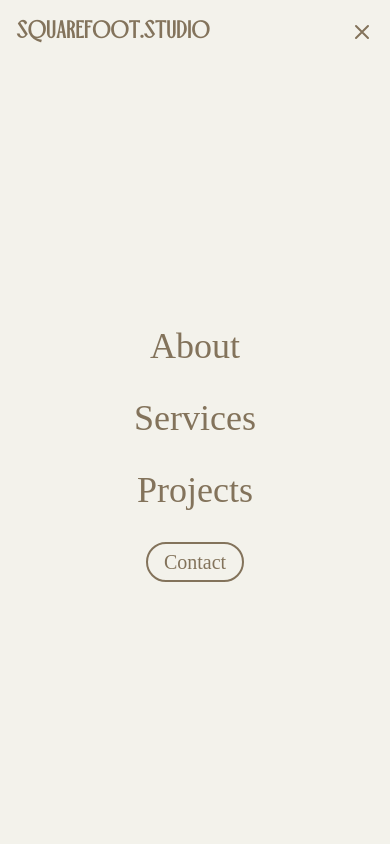
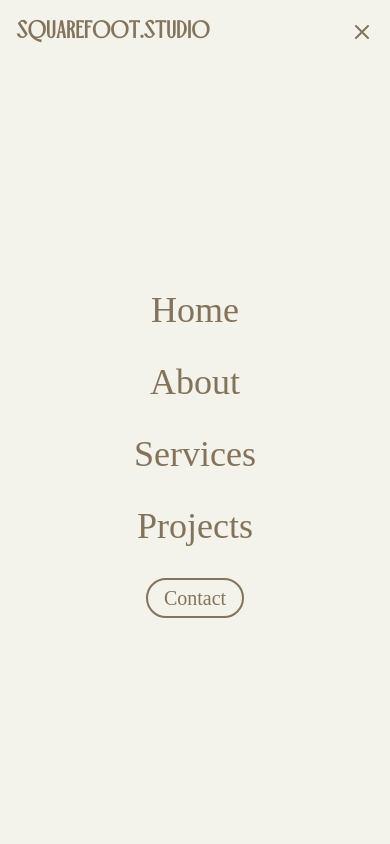
Before and after one commit to Keyurrr14/SquareFoot.studio, a React (Create React App) app: page / in a window 390 px wide. Both pictures are taken after a click on the button 362 px from the left and 29 px from the top of the page. Shown: the top 844 px of the page. Built offline with nearby package versions, Linux system fonts and the light colour scheme; a web font is replaced by a local one.

Commit message:
Mobile Screen Navbar fixed

```diff
--- a/src/components/Navbar.jsx
+++ b/src/components/Navbar.jsx
@@ -109,6 +109,13 @@ function Navbar() {
             isOpen ? "opacity-100 translate-y-0 delay-300" : "opacity-0 -translate-y-10 delay-0"
           }`}>
             <NavLink
+              to="/"
+              className="text-4xl font-marbley text-brown hover:text-gray-900 transition-transform duration-300 hover:scale-105"
+              onClick={() => setIsOpen(false)}
+            >
+              Home
+            </NavLink>
+            <NavLink
               to="/about"
               className="text-4xl font-marbley text-brown hover:text-gray-900 transition-transform duration-300 hover:scale-105"
               onClick={() => setIsOpen(false)}
```
